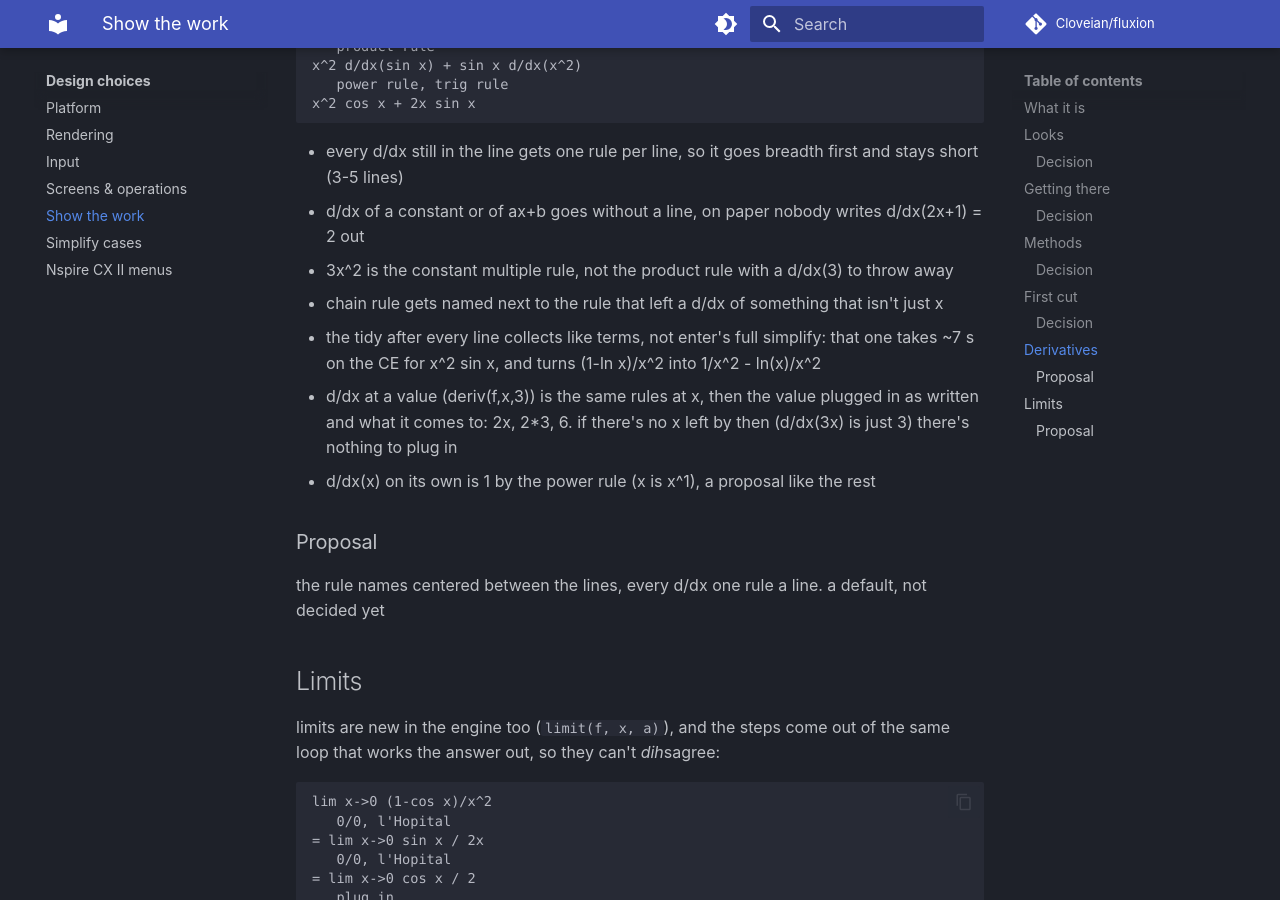
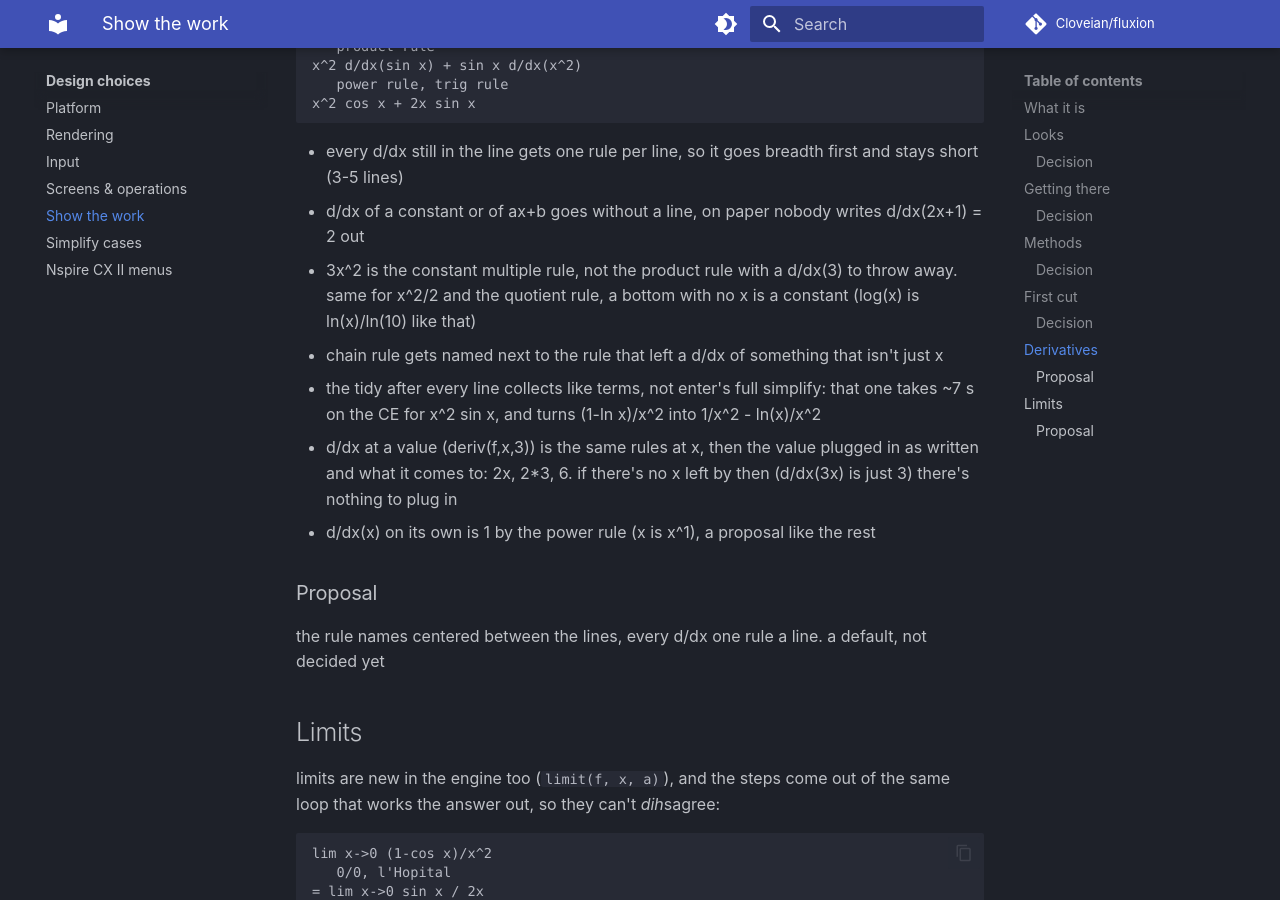
Before and after one commit to Cloveian/fluxion, an MkDocs documentation site: the page built from docs/design-choices/steps.md, in a window 1280 px wide and 900 px high, scrolled down 2371 px. Built offline with MkDocs 1.6.1 and Material for MkDocs 9.7.7, drawn with Linux system fonts in a browser that asks for light colours; comment, search, counter and statistics services are not loaded.

Commit message:
steps notes catch up, x^2/2 is a constant multiple too

```diff
--- a/docs/design-choices/steps.md
+++ b/docs/design-choices/steps.md
@@ -71,7 +71,7 @@ x^2 cos x + 2x sin x
 
 - every d/dx still in the line gets one rule per line, so it goes breadth first and stays short (3-5 lines)
 - d/dx of a constant or of ax+b goes without a line, on paper nobody writes d/dx(2x+1) = 2 out
-- 3x^2 is the constant multiple rule, not the product rule with a d/dx(3) to throw away
+- 3x^2 is the constant multiple rule, not the product rule with a d/dx(3) to throw away. same for x^2/2 and the quotient rule, a bottom with no x is a constant (log(x) is ln(x)/ln(10) like that)
 - chain rule gets named next to the rule that left a d/dx of something that isn't just x
 - the tidy after every line collects like terms, not enter's full simplify: that one takes ~7 s on the CE for x^2 sin x, and turns (1-ln x)/x^2 into 1/x^2 - ln(x)/x^2
 - d/dx at a value (deriv(f,x,3)) is the same rules at x, then the value plugged in as written and what it comes to: 2x, 2\*3, 6. if there's no x left by then (d/dx(3x) is just 3) there's nothing to plug in
```
